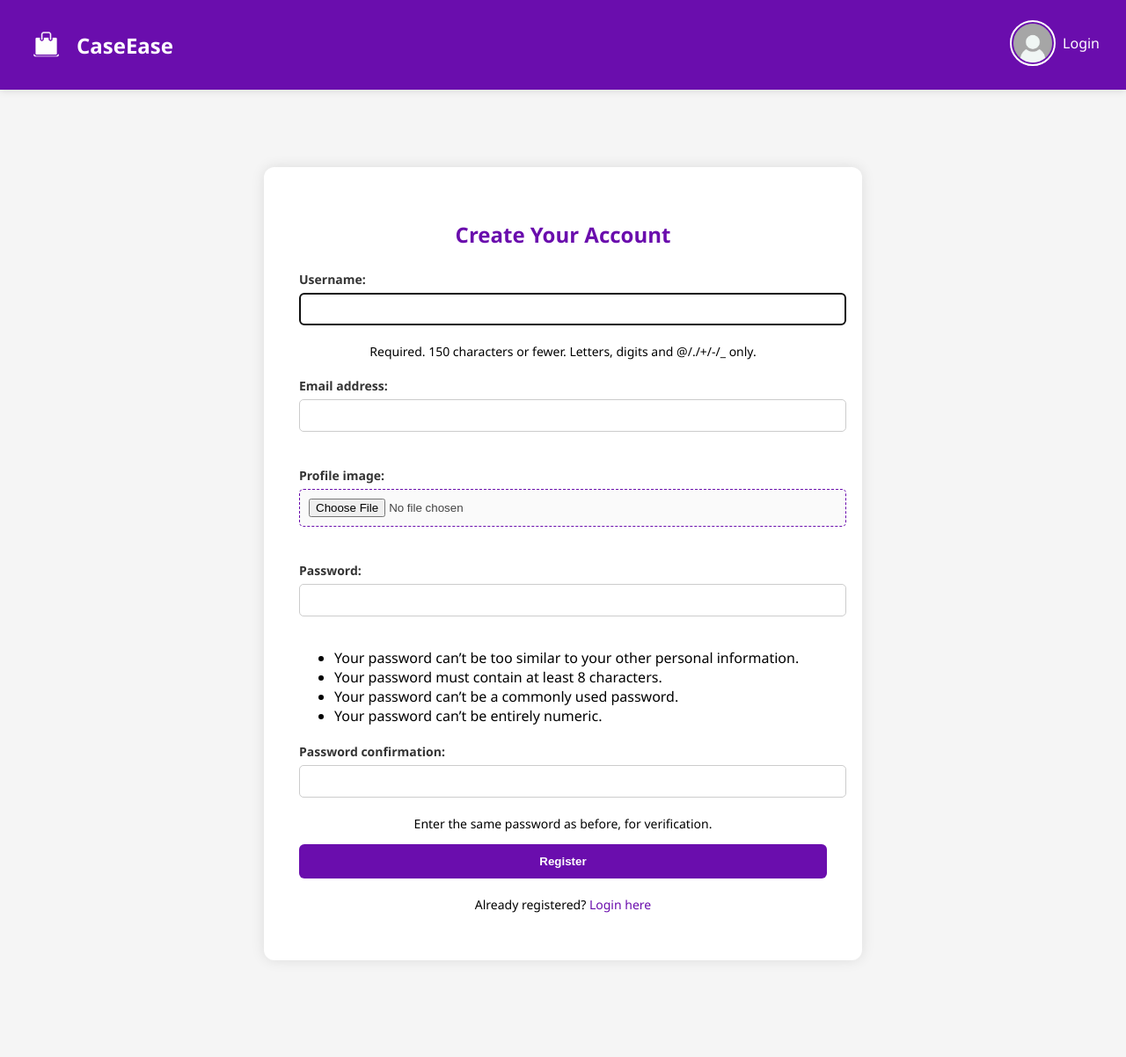
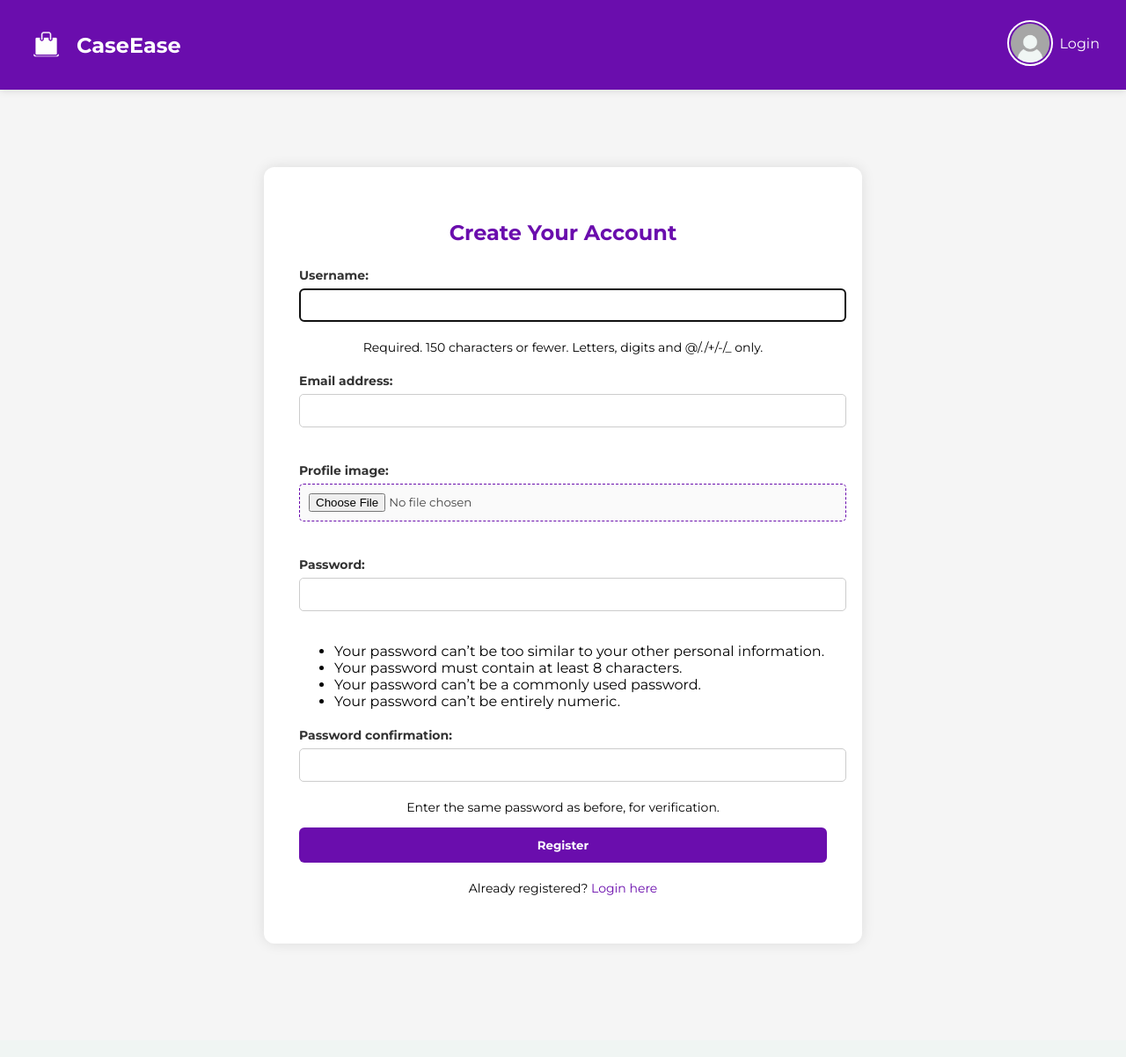
Before and after one commit to duaamir-azm/CaseEase, a Django app: page /accounts/register/ in a window 1280 px wide. Shown: the whole page at 88% size. After the commit the page ends 1073 px from the top, so only its background shows below. Run offline with Django 5.2, Linux system fonts and the light colour scheme; parts of the project's set-up code (start-up, migrations or seed data) failed here and were passed over.

Commit message:
Added Montesrrat font

```diff
--- a/templates/base.html
+++ b/templates/base.html
@@ -6,10 +6,13 @@
     <meta charset="UTF-8">
     <title>CaseEase</title>
 
+    <link href="https://fonts.googleapis.com/css2?family=Montserrat:ital,wght@0,100..900;1,100..900&display=swap" rel="stylesheet">
     <link rel="stylesheet" href="https://cdnjs.cloudflare.com/ajax/libs/font-awesome/6.4.0/css/all.min.css" />
 
-
     <style>
+    * {
+        font-family: 'Montserrat', sans-serif;
+        }
         html, body {
             height: 100%;
             margin: 0;
@@ -17,7 +20,7 @@
         }
         body {
             min-height: 100vh;
-            font-family: 'Segoe UI', Tahoma, Geneva, Verdana, sans-serif;
+            font-family: 'Montserrat', sans-serif;
             background: #f5f5f5;
             padding-top: 80px;
         }
```
